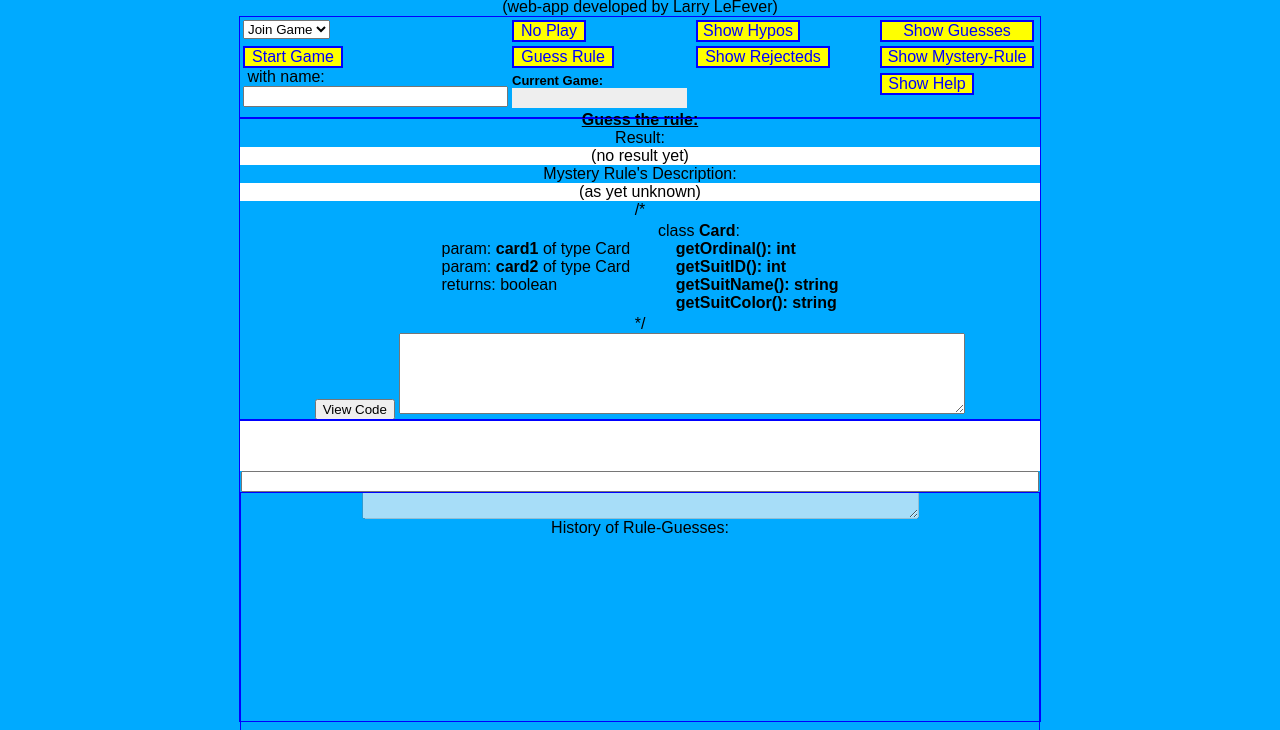
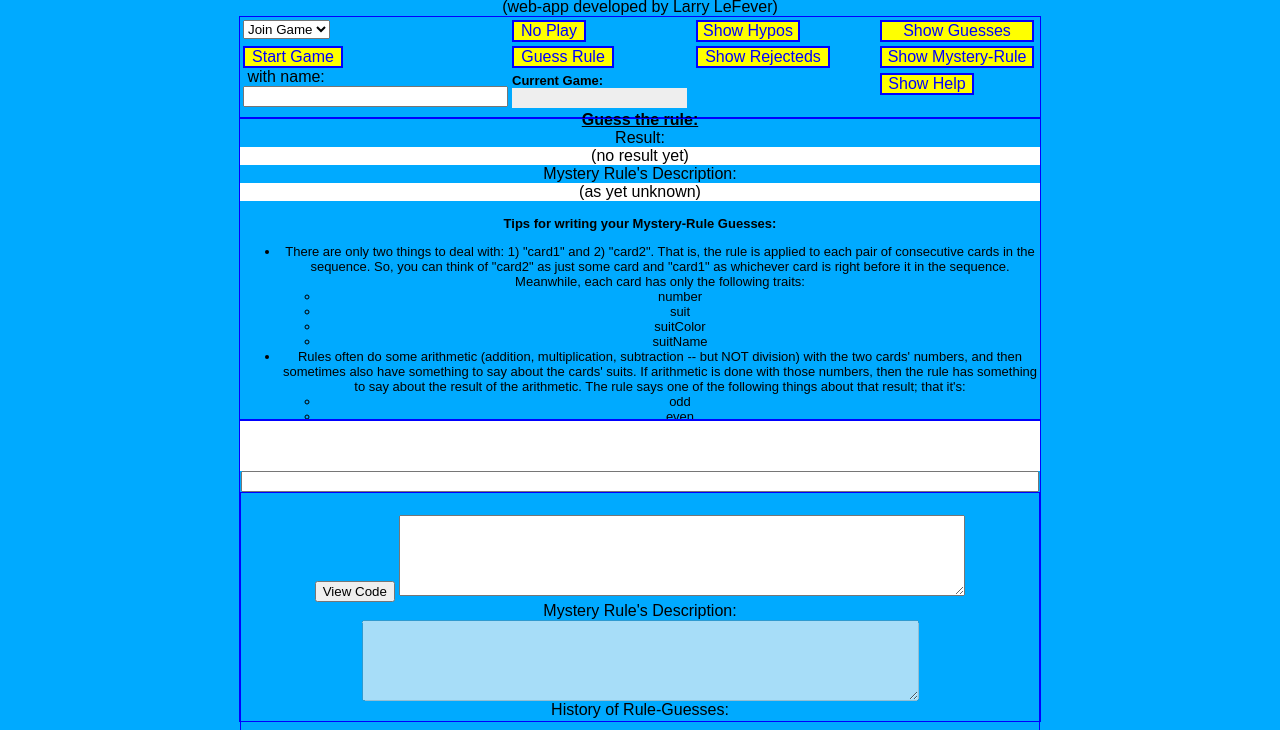
Before and after one commit to larrydlefever/eleusis, a plain HTML site: page index.html in a window 1280 px wide. Shown: the part 70-800 px from the top of the page. Drawn offline with Linux system fonts and the light colour scheme; a script that the page names is missing.

Commit message:
further efforts at context-menus in natural-language feature for rule-guessing, but going to take new approach now

```diff
--- a/eleusis_app.js
+++ b/eleusis_app.js
@@ -222,8 +222,8 @@ $(document).ready(function() {
             items: {
                 "card1's": {name: "card1's"},
                 "card2's": {name: "card2's"},
-                "sum": {name: "sum"},
-                "product": {name: "product"}
+                "the sum of": {name: "the sum of"},
+                "the product of": {name: "the product of"}
             },
             determinePosition: function($menu, x, y) {
 
--- a/index.html
+++ b/index.html
@@ -91,34 +91,46 @@
             Mystery Rule's Description:<br/>
             <div id="guessedRuleDescr" style="background-color: white">(as yet unknown)</div>
             <form onsubmit="return false;">
-                /*<br/>
-                <table>
-                    <tr>
-                        <td>
-                            param: <b>card1</b> of type Card<br/>
-                            param: <b>card2</b> of type Card<br/>
-                            returns: boolean
-                        </td>
-                        <td width=20>&nbsp;</td>
-                        <td>
-                            class <b>Card</b>:<br/>
-                            &nbsp;&nbsp;&nbsp;&nbsp;<b>getOrdinal(): int</b><br/>
-                            &nbsp;&nbsp;&nbsp;&nbsp;<b>getSuitID(): int</b><br/>
-                            &nbsp;&nbsp;&nbsp;&nbsp;<b>getSuitName(): string</b><br/>
-                            &nbsp;&nbsp;&nbsp;&nbsp;<b>getSuitColor(): string</b><br/>
-                        </td>
-                    </tr>
-                </table>
-                */<br/>
+                <font size="-1">
+                <br/><b>Tips for writing your Mystery-Rule Guesses:</b><br/>
+                <ul>
+                    <li>
+                        There are only two things to deal with: 1) "card1" and 2) "card2". That is, the rule is
+                        applied to each pair of consecutive cards in the sequence. So, you can think of "card2" as
+                        just some card and "card1" as whichever card is right before it in the sequence. Meanwhile,
+                        each card has only the following traits:
+                        <ul>
+                            <li>number</li>
+                            <li>suit</li>
+                            <li>suitColor</li>
+                            <li>suitName</li>
+                        </ul>
+                    </li>
+                    <li>
+                        Rules often do some arithmetic (addition, multiplication, subtraction -- but NOT division)
+                        with the two cards' numbers, and then sometimes also have something to say about the cards'
+                        suits.  If arithmetic is done with those numbers, then the rule has something to say about the
+                        result of the arithmetic.  The rule says one of the following things about that result; that it's:
+                        <ul>
+                            <li>odd</li>
+                            <li>even</li>
+                            <li>round-binary</li>
+                            <li>prime</li>
+                        </ul>
+                    </li>
+                    <li>
+                        If there are two or more such "things said" about the cards, then you simply link them together
+                        as usual in English with the word "and".  However, sometimes, instead, you want to say "or"
+                        instead of "and".
+                    </li>
+                </ul>
+                </font>
+                <br/>
 
                 <div id="guessContentDiv" style="display: none;">
                     <button id="viewEngBtn">View English</button><button id="refreshJSBtn">Refresh</button><br/>
                 <b>function rule(card1, card2) {</b><br/>
-                <textarea id="guessContent" disabled="disabled" rows="5" cols="67">
-
-                    // your code here
-
-                </textarea><br/>
+                <textarea id="guessContent" disabled="disabled" rows="5" cols="67"></textarea><br/>
                 <b>}</b>&nbsp;&nbsp;<button id="guessBtn">Guess</button><br/>
                 </div>
 
```
